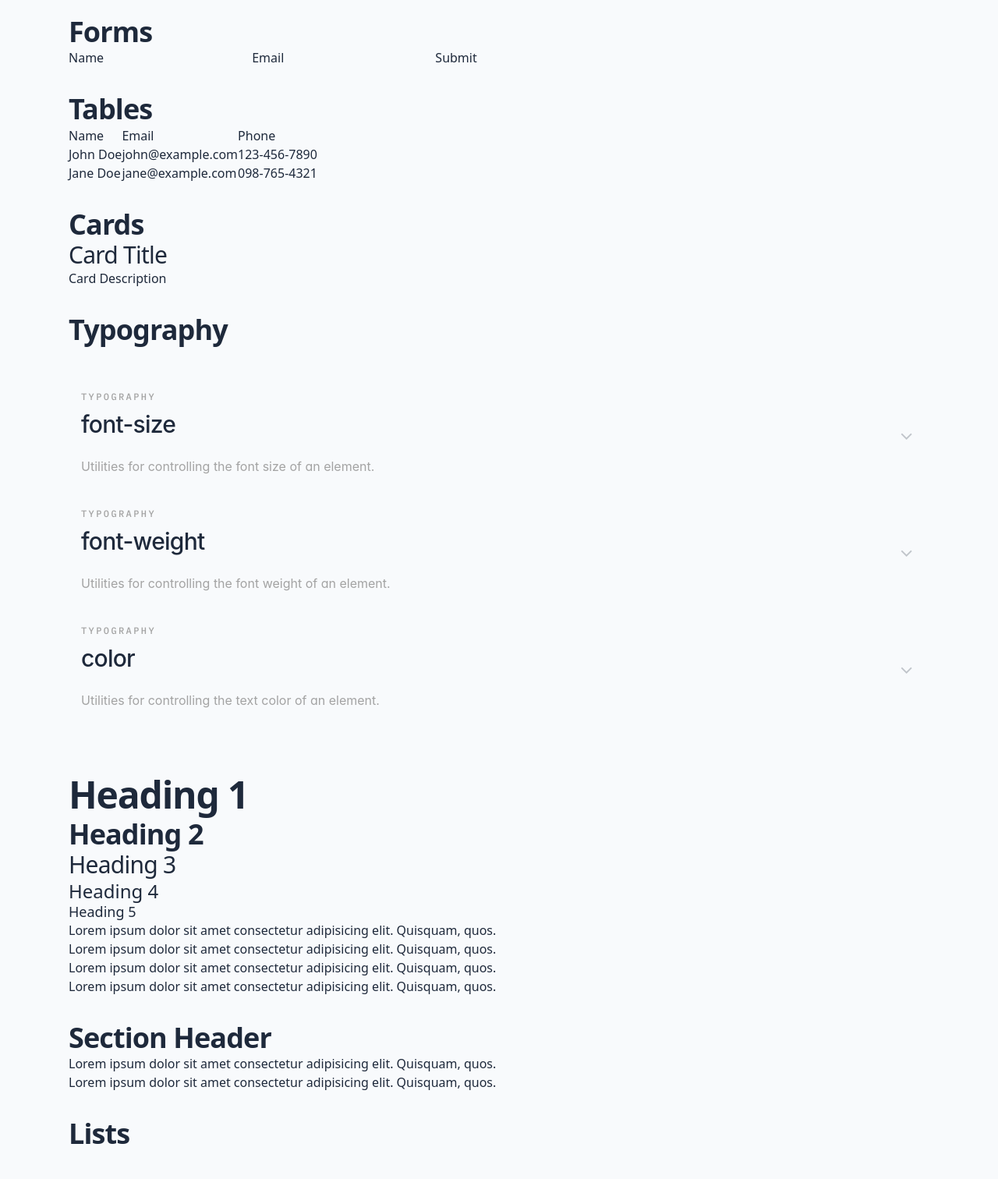
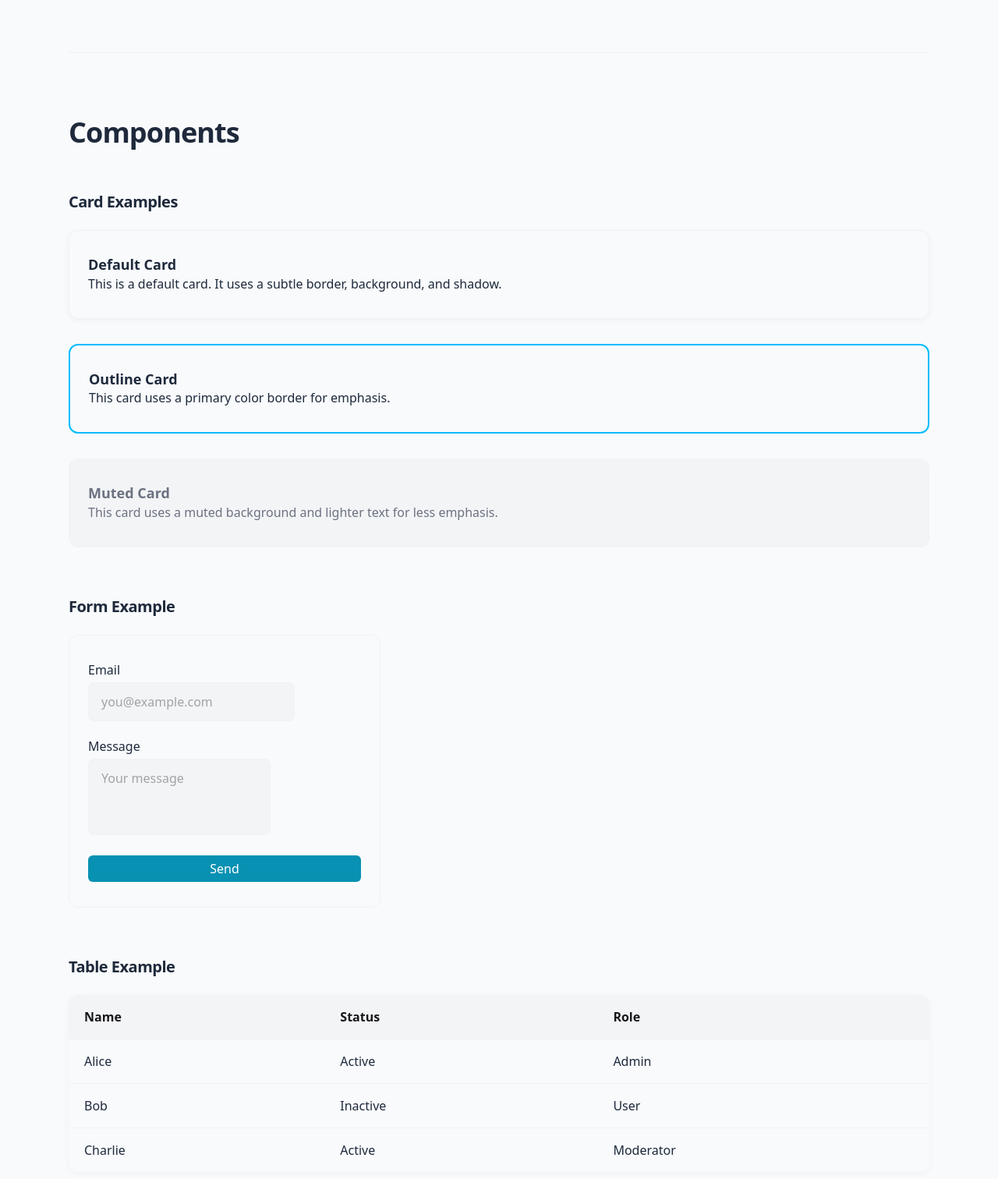
Before and after one commit to vacc0003/custom-css-framework, a plain HTML site: page index.html in a window 1280 px wide. Shown: the part 184-1696 px from the top of the page at 78% size. Drawn offline with Linux system fonts and the light colour scheme; a web font is replaced by a local one.

Commit message:
organizes sections

```diff
--- a/index.html
+++ b/index.html
@@ -29,43 +29,69 @@
             </div>
         </section>
 
-        <section>
-            <h2>Forms</h2>
-            <form action="">
-                <input type="text" placeholder="Name">
-                <input type="email" placeholder="Email">
-                <input type="submit" value="Submit">
+        <hr class="section-divider" />
+
+        <!-- Components Section -->
+        <section class="components-docs" style="margin-top: 4rem;">
+            <h2 class="mb-4">Components</h2>
+
+            <h3 class="text-xl font-semibold mb-4 pt-5">Card Examples</h3>
+            <div class="card" style="margin-bottom:2rem;">
+            <h4 class="text-lg font-semibold">Default Card</h4>
+            <p>This is a default card. It uses a subtle border, background, and shadow.</p>
+            </div>
+            <div class="card-outline" style="margin-bottom:2rem;">
+            <h4 class="text-lg font-semibold">Outline Card</h4>
+            <p>This card uses a primary color border for emphasis.</p>
+            </div>
+            <div class="card-muted" style="margin-bottom:2rem;">
+            <h4 class="text-lg font-semibold">Muted Card</h4>
+            <p>This card uses a muted background and lighter text for less emphasis.</p>
+            </div>
+
+            <h3 class="text-xl font-semibold mb-4 pt-5">Form Example</h3>
+            <form class="form" style="max-width:400px; margin-bottom:2rem;">
+            <label>
+                <span class="block mb-1">Email</span>
+                <input type="email" placeholder="you@example.com" required>
+            </label>
+            <label>
+                <span class="block mb-1">Message</span>
+                <textarea rows="3" placeholder="Your message"></textarea>
+            </label>
+            <button type="submit" class="btn-primary">Send</button>
             </form>
-        </section>
 
-        <section>
-            <h2>Tables</h2>
-            <table>
+            <h3 class="text-xl font-semibold mb-4 pt-5">Table Example</h3>
+            <table class="table" style="margin-bottom:2rem;">
+            <thead>
                 <tr>
                 <th>Name</th>
-                    <th>Email</th>
-                    <th>Phone</th>
+                <th>Status</th>
+                <th>Role</th>
+                </tr>
+            </thead>
+            <tbody>
+                <tr>
+                <td>Alice</td>
+                <td>Active</td>
+                <td>Admin</td>
                 </tr>
                 <tr>
-                    <td>John Doe</td>
-                    <td>john@example.com</td>
-                    <td>123-456-7890</td>
+                <td>Bob</td>
+                <td>Inactive</td>
+                <td>User</td>
                 </tr>
                 <tr>
-                    <td>Jane Doe</td>
-                    <td>jane@example.com</td>
-                    <td>098-765-4321</td>
+                <td>Charlie</td>
+                <td>Active</td>
+                <td>Moderator</td>
                 </tr>
+            </tbody>
             </table>
         </section>
 
-        <section>
-            <h2>Cards</h2>
-            <div class="card">
-                <h3>Card Title</h3>
-                <p>Card Description</p>
-            </div>
-        </section>
+        <hr class="section-divider" />
 
         <section>
             <h2>Typography</h2>
@@ -279,27 +305,25 @@
             </div>
         </section>
 
-        <section>
+        <hr class="section-divider" />
+
+        <section class="flex flex-wrap gap-4 items-center">
             <h1>Heading 1</h1>
             <h2>Heading 2</h2>
             <h3>Heading 3</h3>
             <h4>Heading 4</h4>
             <h5>Heading 5</h5>
             <p>Lorem ipsum dolor sit amet consectetur adipisicing elit. Quisquam, quos.</p>
-            <p>Lorem ipsum dolor sit amet consectetur adipisicing elit. Quisquam, quos.</p>
-            <p>Lorem ipsum dolor sit amet consectetur adipisicing elit. Quisquam, quos.</p>
-            <p>Lorem ipsum dolor sit amet consectetur adipisicing elit. Quisquam, quos.</p>
-
         </section>
 
         <section>
             <h2>Section Header</h2>
             <p>Lorem ipsum dolor sit amet consectetur adipisicing elit. Quisquam, quos.</p>
-            <p>Lorem ipsum dolor sit amet consectetur adipisicing elit. Quisquam, quos.</p>
         </section>
 
         <section>
             <h2>Lists</h2>
+            <div class="flex flex-wrap gap-4 items-center">
                 <ul>
                     <li>List Item 1</li>
                     <li>List Item 2</li>
@@ -315,7 +339,7 @@
                     <li>List Item 4</li>
                     <li>List Item 5</li>
                 </ol>
-
+            </div>
         </section>
 
         <section>
@@ -323,6 +347,8 @@
             <a href="#">Learn More</a>
             <a href="https://www.google.com" target="_blank">External Link</a>
         </section>
+
+        <hr class="section-divider" />
 
         <section>
             <h2>Colours</h2>
@@ -371,7 +397,6 @@
             </div>
         </section>
 
-
     </div>
 
     <script>
--- /dev/null
+++ b/src/base/_border.scss
@@ -0,0 +1,10 @@
+// Section divider styles
+.section-divider {
+  border: none;
+  border-top: 1.5px solid var(--border-color, #e5e7eb);
+  margin: 4rem 0 3rem 0;
+}
+
+[data-theme="dark"] .section-divider {
+  border-top-color: #18181B;
+}
--- /dev/null
+++ b/src/base/_components.scss
@@ -0,0 +1,132 @@
+// Card Styles
+.card {
+  background: var(--bg-color, #fff);
+  border-radius: 0.75rem;
+  border: 1px solid var(--border-color, #e5e7eb);
+  box-shadow: 0 2px 8px 0 rgba(0,0,0,0.04);
+  padding: 2rem 1.5rem;
+  transition: box-shadow 0.2s;
+}
+
+.card:hover {
+  box-shadow: 0 4px 16px 0 rgba(0,0,0,0.08);
+}
+
+.card-outline {
+  background: var(--bg-color, #fff);
+  border-radius: 0.75rem;
+  border: 2px solid var(--primary-color, #00BCFF);
+  padding: 2rem 1.5rem;
+}
+
+.card-muted {
+  background: var(--muted-bg, #f3f4f6);
+  border-radius: 0.75rem;
+  border: 1px solid var(--border-color, #e5e7eb);
+  color: #6b7280;
+  padding: 2rem 1.5rem;
+}
+
+// Dark mode for card-muted
+[data-theme="dark"] .card-muted {
+  background: #18181B;
+  color: #a3a3a3;
+  border-color: #18181B;
+}
+
+// Form Style
+.form {
+  background: var(--bg-color, #fff);
+  border-radius: 0.75rem;
+  border: 1px solid var(--border-color, #e5e7eb);
+  padding: 2rem 1.5rem;
+  display: flex;
+  flex-direction: column;
+  gap: 1.25rem;
+}
+
+.form input,
+.form select,
+.form textarea {
+  border: 1px solid var(--border-color, #e5e7eb);
+  border-radius: 0.5rem;
+  padding: 0.75rem 1rem;
+  font-size: 1rem;
+  background: #f3f4f6;
+  color: #a3a3a3;
+  transition: border-color 0.2s;
+}
+
+.form input:focus,
+.form select:focus,
+.form textarea:focus {
+  outline: none;
+  border-color: var(--primary-color, #00BCFF);
+  background: #fff;
+}
+
+// Dark mode for form inputs
+[data-theme="dark"] .form input,
+[data-theme="dark"] .form input[type="text"],
+[data-theme="dark"] .form input[type="email"],
+[data-theme="dark"] .form input[type="password"],
+[data-theme="dark"] .form input[type="search"],
+[data-theme="dark"] .form select,
+[data-theme="dark"] .form textarea {
+  background: #18181B;
+  color: #f3f4f6;
+  border-color: #18181B;
+}
+[data-theme="dark"] .form input:focus,
+[data-theme="dark"] .form select:focus,
+[data-theme="dark"] .form textarea:focus {
+  background: #18181b;
+  border-color: #00BCFF;
+}
+
+// Dark mode input text color override (ensure this is last)
+[data-theme="dark"] .form input,
+[data-theme="dark"] .form input[type="text"],
+[data-theme="dark"] .form input[type="email"],
+[data-theme="dark"] .form input[type="password"],
+[data-theme="dark"] .form input[type="search"],
+[data-theme="dark"] .form select,
+[data-theme="dark"] .form textarea {
+  color: #f3f4f6 !important;
+}
+
+// Table Style
+.table {
+  width: 100%;
+  border-collapse: separate;
+  border-spacing: 0;
+  background: var(--bg-color, #fff);
+  border-radius: 0.75rem;
+  overflow: hidden;
+  font-size: 1rem;
+  box-shadow: 0 2px 8px 0 rgba(0,0,0,0.04);
+}
+
+.table th,
+.table td {
+  padding: 1rem 1.25rem;
+  border-bottom: 1px solid var(--border-color, #e5e7eb);
+  text-align: left;
+}
+
+.table th {
+  background: var(--muted-bg, #f3f4f6);
+  color: #18181b;
+  font-weight: 600;
+}
+
+.table tr:last-child td {
+  border-bottom: none;
+}
+
+// Dark mode for table headers
+[data-theme="dark"] .table th {
+  background: #18181B;
+  color: #f1f5f9;
+  border-color: #18181B;
+}
--- a/src/base/index.scss
+++ b/src/base/index.scss
@@ -5,3 +5,5 @@
 @forward 'links';
 @forward 'theme';
 @forward 'typography';
+@forward 'components';
+@forward 'border';
```
Also changed, not shown: css/style.css, 1 other file. Lines whose indentation alone changed are shown as unchanged.
